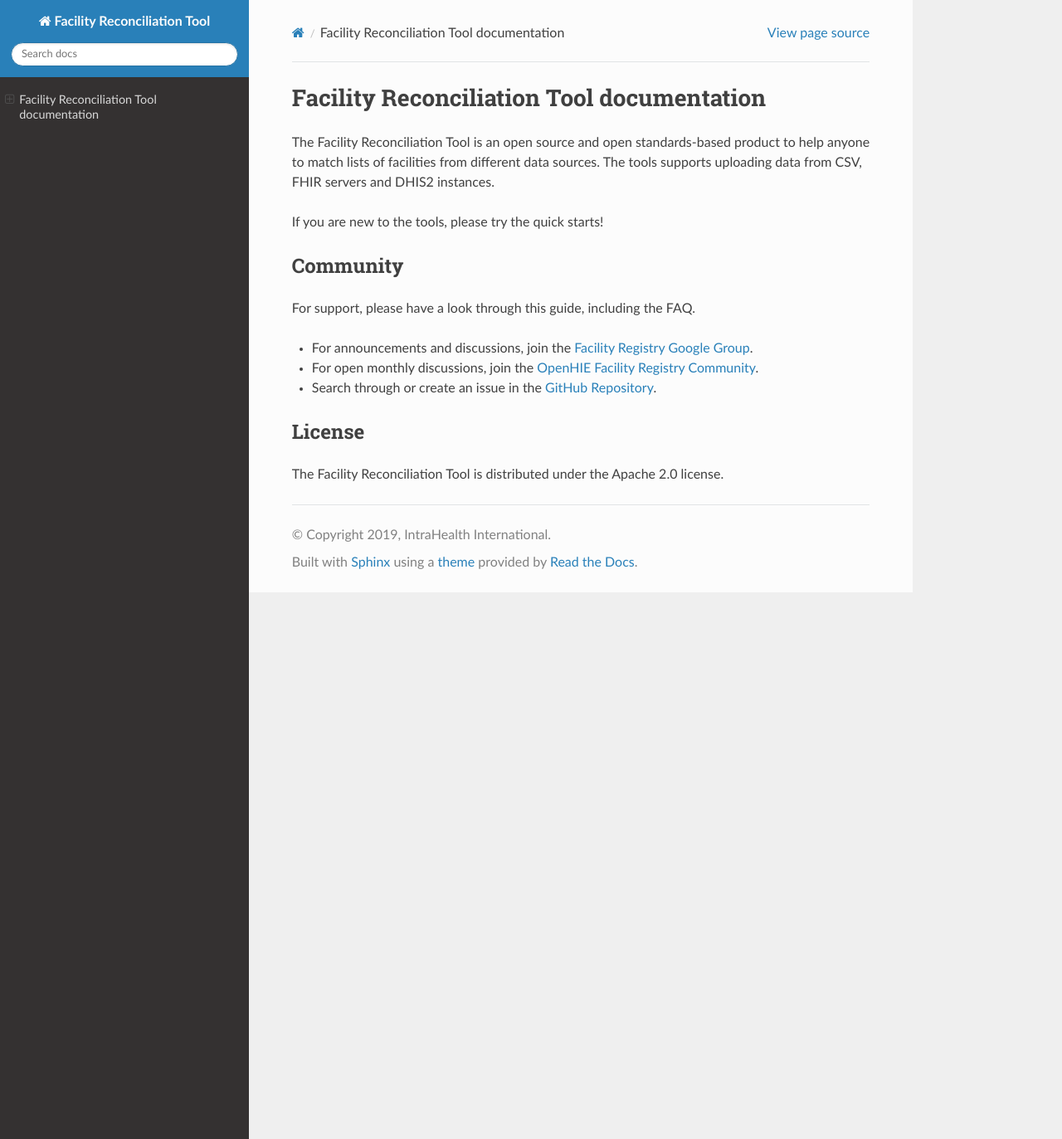
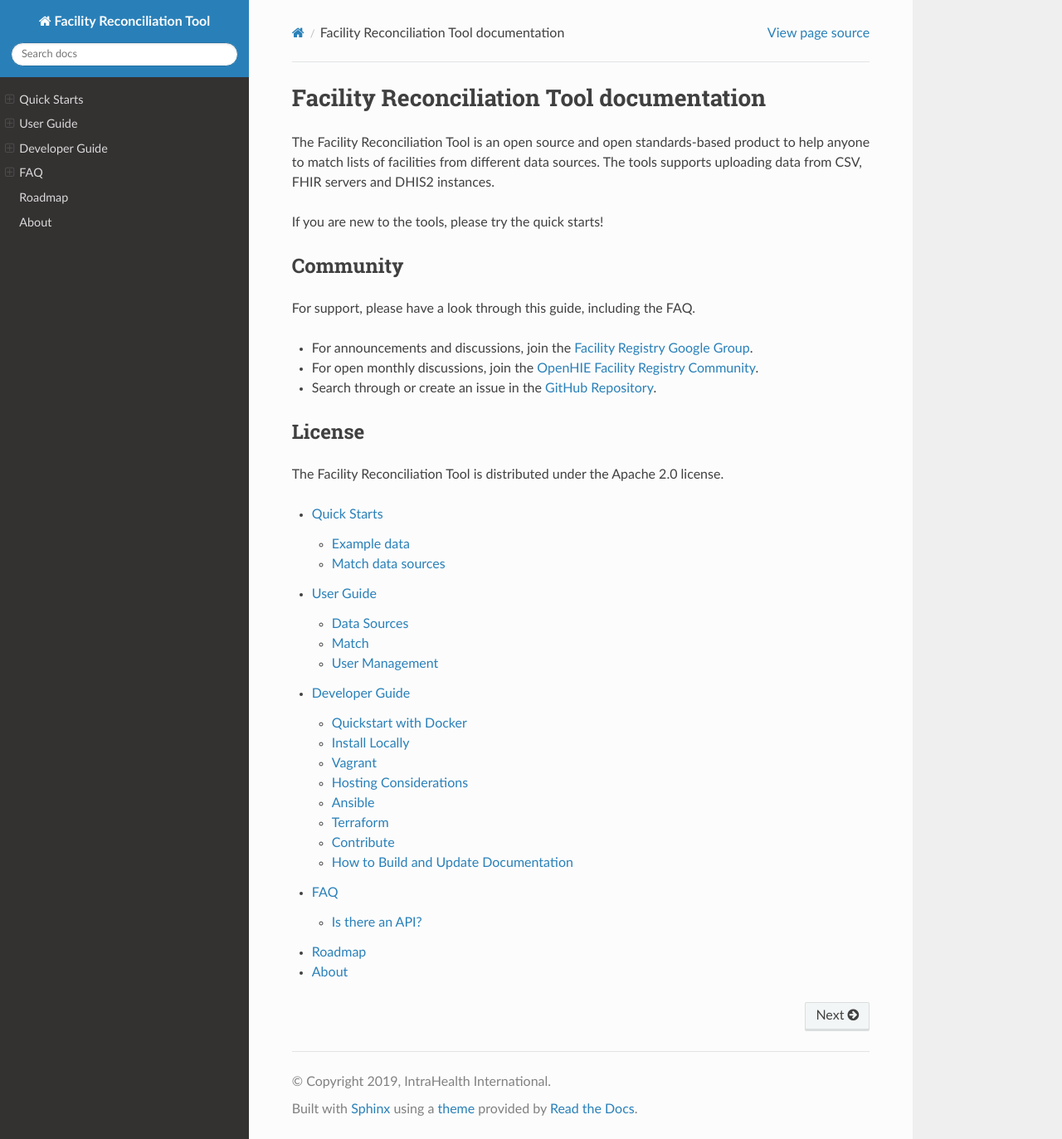
Before and after one commit to openhie/facility-recon, a Sphinx documentation site: the page built from docs/source/index.rst, in a window 1280 px wide and 1373 px high. Shown: the whole window at 83% size. Built offline with Sphinx 7.4.7 and the Read the Docs theme 2.0.0, drawn with Linux system fonts in a browser that asks for light colours.

Commit message:
fix rtd index

```diff
--- a/docs/source/index.rst
+++ b/docs/source/index.rst
@@ -18,3 +18,13 @@ License
 --------
 
 The Facility Reconciliation Tool is distributed under the Apache 2.0 license.
+
+.. toctree::
+   :maxdepth: 2
+
+   quick/index
+   user/index
+   dev/index
+   faq
+   roadmap
+   about
```
